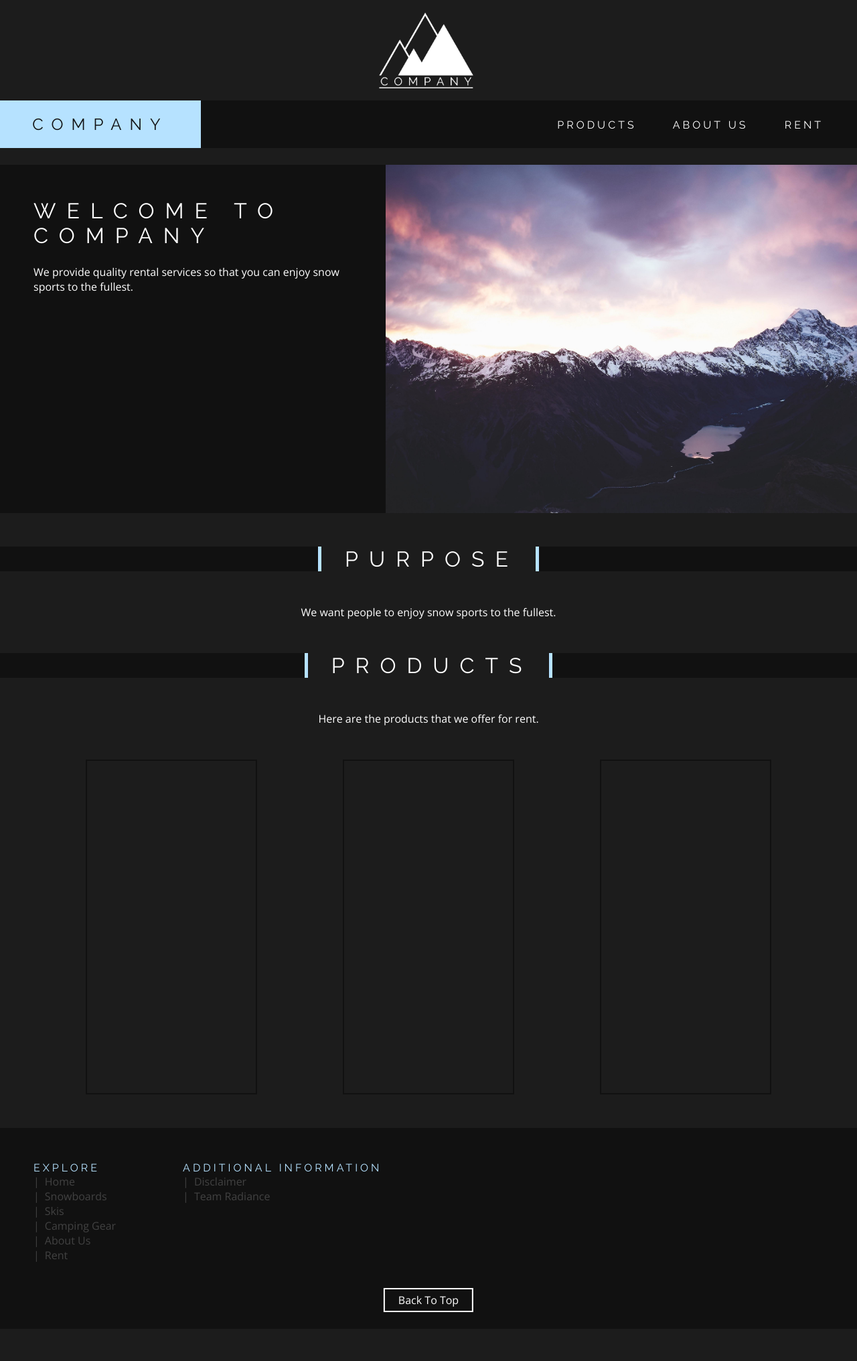
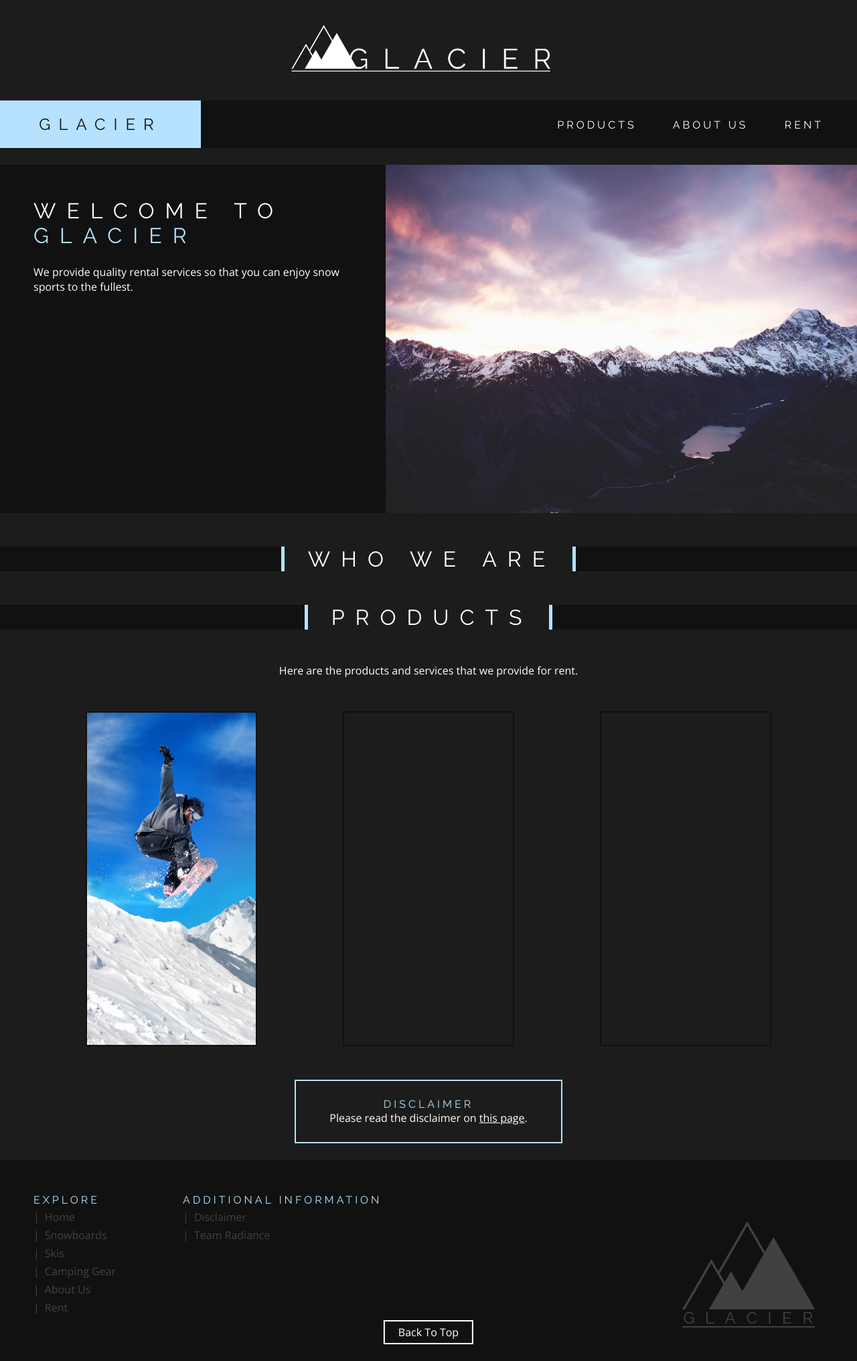
Before and after one commit to ZeeHatcher/COS10011, a PHP site: page / in a window 1280 px wide. Shown: the whole page at 67% size. Before the commit the page ends 1959 px from the top, so only its background shows below. Run offline with PHP 8.4, Linux system fonts and the light colour scheme.

Commit message:
additional work on header,footer,nav; added disclaimer.html

```diff
--- a/assign1/index.html
+++ b/assign1/index.html
@@ -4,7 +4,7 @@
   <meta charset="UTF-8">
   <meta name="viewport" content="width=device-width, initial-scale=1.0">
   <meta http-equiv="X-UA-Compatible" content="ie=edge">
-  <title>C O M P A N Y</title>
+  <title>G L A C I E R | Home</title>
 
   <!-- Fonts -->
   <link href="https://fonts.googleapis.com/css?family=Open+Sans:300,700" rel="stylesheet">
@@ -15,34 +15,38 @@
 </head>
 <body>
   <header class="header">
-    <img class="header__logo" src="images/company_logo.png" alt="Company Logo">
+    <a href="index.html">
+      <img class="header__logo" src="images/company_logo_large.png" alt="Company Logo">
+    </a>
   </header>
 
   <nav class="navbar">
     <a class="navbar__logo" href="index.html">
-      <h2>COMPANY</h2>
+      <h2>GLACIER</h2>
     </a>
 
     <ul class="navbar__links">
       <li class="navbar__link navbar__link--dropdown">
-        <h3>Products</h3>
+        <h3 class="navbar__dropdown-title">Products</h3>
         <ul class="navbar__dropdown">
-          <li class="navbar__dropdown-link navbar__link--on-hover"><a href=""><h3>Snowboards</h3></a></li>
-          <li class="navbar__dropdown-link navbar__link--on-hover"><a href=""><h3>Skis</h3></a></li>
-          <li class="navbar__dropdown-link navbar__link--on-hover"><a href=""><h3>Camping Gear</h3></a></li>
+          <li class="navbar__dropdown-link"><a href=""><h3 class="navbar__link--on-hover">Snowboards</h3></a></li>
+          <li class="navbar__dropdown-link"><a href=""><h3 class="navbar__link--on-hover">Skis</h3></a></li>
+          <li class="navbar__dropdown-link"><a href=""><h3 class="navbar__link--on-hover">Camping Gear</h3></a></li>
         </ul>
       </li>
-      <li class="navbar__link navbar__link--on-hover"><a href=""><h3>About Us</h3></a></li>
-      <li class="navbar__link navbar__link--on-hover"><a href=""><h3>Rent</h3></a></li>
+      <li class="navbar__link"><a href=""><h3 class="navbar__link--on-hover">About Us</h3></a></li>
+      <li class="navbar__link"><a href=""><h3 class="navbar__link--on-hover">Rent</h3></a></li>
     </ul>
   </nav>
 
   <main>
     <section class="hero">
       <div class="hero__textbox">
-        <h1 class="hero__title">Welcome to COMPANY</h1>
+        <h1 class="hero__title">Welcome to <span class="text-accent">GLACIER</span></h1>
 
-        <p class="hero__desc">We provide quality rental services so that you can enjoy snow sports to the fullest.</p>
+        <p class="hero__desc">
+          We provide quality rental services so that you can enjoy snow sports to the fullest.
+        </p>
       </div>
 
       <img class="hero__img" src="images/snow_mountain1.jpg" alt="Snow Mountain"> <!-- https://pixnio.com/nature-landscapes/peaks/snow-mountain-sunset-sky-landscape-dawn-winter-nature-glacier# -->
@@ -50,10 +54,12 @@
 
     <section>
       <div class="seperator">
-        <h1 class="seperator__title">Purpose</h1>
+        <h1 class="seperator__title">Who We Are</h1>
       </div>
 
-      <p class="info">We want people to enjoy snow sports to the fullest.</p>
+      <p class="info">
+
+      </p>
     </section>
 
     <section>
@@ -61,23 +67,31 @@
         <h1 class="seperator__title">Products</h1>
       </div>
 
-      <p class="info">Here are the products that we offer for rent.</p>
+      <p class="info">
+        Here are the products and services that we provide for rent.
+      </p>
 
       <div class="cards">
-        <a href="#" class="card">
+        <a href="#" class="card card--bg-snowboard">
           <h1 class="card__title">Snow<br>boards</h1>
         </a>
 
-        <a href="#" class="card">
+        <a href="#" class="card card--bg-ski">
           <h1 class="card__title">Skis</h1>
         </a>
 
-        <a href="#" class="card">
+        <a href="#" class="card card--bg-camp">
           <h1 class="card__title">Camping</h1>
         </a>
       </div>
     </section>
   </main>
+
+  <section class="disclaimer">
+    <h3 class="disclaimer__title">Disclaimer</h3>
+
+    <p class="disclaimer__desc">Please read the disclaimer on <a href="disclaimer.html"><span class="link-underline">this page</span></a>.</p>
+  </section>
 
   <footer class="footer">
     <section class="footer__column">
@@ -102,9 +116,13 @@
       </ul>
     </section>
 
-    <a href="#" class="btn-backtotop">
+    <a href="#" class="btn footer__btn is-pos-x-center">
       Back To Top
     </a>
+
+    <figure>
+      <img class="footer__logo" src="images/company_logo_small.png" alt="Glacier Logo">
+    </figure>
   </footer>
 </body>
 </html>
--- a/assign1/style.css
+++ b/assign1/style.css
@@ -6,6 +6,35 @@
 #b6e2ff
 */
 
+/* **************************************************
+    Utility CSS
+   ************************************************** */
+.is-pos-x-center {
+  position: absolute;
+  left: 50%;
+  transform: translate(-50%, 0);
+}
+
+.is-pos-y-center {
+  position: absolute;
+  top: 50%;
+  transform: translate(0, -50%);
+}
+
+.is-pos-x-y-center {
+  position: absolute;
+  top: 50%;
+  left: 50%;
+  transform: translate(-50%, -50%);
+}
+
+.text-accent {
+  color: #b6e2ff;
+}
+
+/* **************************************************
+    Global CSS
+   ************************************************** */
 * {
   box-sizing: border-box;
   margin: 0;
@@ -53,18 +82,32 @@ section {
   margin: 50px 0;
 }
 
-.header {
-  height: 150px;
-  position: relative;
-  width: 100%;
+/* **************************************************
+    Header, Navbar, Footer, Disclaimer CSS
+   ************************************************** */
+.disclaimer {
+  border: solid 2px #b6e2ff;
+  padding: 25px;
+  text-align: center;
+  margin: 25px auto;
+  width: 400px;
 }
 
-.header__logo {
-  height: 75%;
-  left: 50%;
-  position: absolute;
-  top: 50%;
-  transform: translate(-50%, -50%);
+.disclaimer--long {
+  width: 70%;
+  margin-top: 150px;
+}
+
+.disclaimer__title {
+  color: #b6e2ff;
+}
+
+.disclaimer__p {
+  margin-top: 25px;
+}
+
+.disclaimer__btn {
+  /* bottom: 50px; */
 }
 
 .footer {
@@ -86,6 +129,7 @@ section {
 .footer__link {
  opacity: 0.2;
  transition: 0.2s opacity;
+ margin-top: 5px;
 }
 
 .footer__bullet::before {
@@ -95,6 +139,31 @@ section {
 
 .footer__link:hover {
  opacity: 0.6;
+}
+
+.footer__btn {
+  bottom: 25px;
+}
+
+.footer__logo {
+  position: absolute;
+  right: 50px;
+  bottom: 50px;
+  opacity: 0.2;
+}
+
+.header {
+ height: 150px;
+ position: relative;
+ width: 100%;
+}
+
+.header__logo {
+ height: 50%;
+ left: 50%;
+ position: absolute;
+ top: 50%;
+ transform: translate(-50%, -50%);
 }
 
 .navbar {
@@ -137,6 +206,10 @@ section {
  border-bottom: solid 2px #b6e2ff;
 }
 
+.navbar__dropdown-title {
+  transition: 0.2s;
+}
+
 .navbar__dropdown-link {
  margin: 25px;
 }
@@ -145,12 +218,85 @@ section {
  display: block;
 }
 
+.navbar__link--dropdown:hover .navbar__dropdown-title {
+  color: #b6e2ff;
+}
+
 .navbar__link--on-hover {
  transition: 0.2s;
 }
 
 .navbar__link--on-hover:hover {
  color: #b6e3ff;
+}
+
+/* **************************************************
+    Others
+   ************************************************** */
+
+.btn {
+  border: solid 2px #ffffff;
+  color: #ffffff;
+  display: block;
+  padding: 5px 20px;
+  transition: 0.2s;
+}
+
+.btn:hover {
+  background-color: #ffffff;
+  color: #111111;
+}
+
+.card {
+  display: block;
+  border: solid 2px #111111;
+  width: 20%;
+  height: 500px;
+  position: relative;
+  text-align: center;
+  transition: 0.2s;
+}
+
+.card--bg-snowboard {
+  background-image: url("images/snowboard1.jpg");
+  background-size: cover;
+  background-position: 20%;
+}
+
+.card--bg-ski {
+  background-image: url();
+}
+
+.card--bg-camp {
+  background-image: url();
+}
+
+[class*="card--bg"] {
+  background-repeat: no-repeat;
+}
+
+.card__title {
+  opacity: 0;
+  left: 50%;
+  position: absolute;
+  top: 50%;
+  transform: translate(-50%, -50%);
+  transition: 0.2s;
+}
+
+[class*="card--bg"]:hover {
+  background-color: #111111;
+  background-image: none;
+}
+
+.card:hover .card__title {
+  opacity: 0.9;
+}
+
+.cards {
+  display: flex;
+  justify-content: space-evenly;
+  margin: 50px 0;
 }
 
 .hero {
@@ -177,6 +323,20 @@ section {
   margin-top: 25px;
 }
 
+.info {
+  text-align: center;
+  margin: 50px;
+}
+
+.link-underline {
+  text-decoration: underline;
+  transition: 0.2s;
+}
+
+.link-underline:hover {
+  color: #b6e2ff;
+}
+
 .seperator {
   background-color: #111111;
   text-align: center;
@@ -191,58 +351,3 @@ section {
   padding-right: 25px;
   text-align: center;
 }
-
-.cards {
-  display: flex;
-  justify-content: space-evenly;
-  margin: 50px 0;
-}
-
-.card {
-  display: block;
-  border: solid 2px #111111;
-  width: 20%;
-  height: 500px;
-  position: relative;
-  text-align: center;
-  transition: 0.2s;
-}
-
-.card__title {
-  opacity: 0;
-  left: 50%;
-  position: absolute;
-  top: 50%;
-  transform: translate(-50%, -50%);
-  transition: 0.2s;
-}
-
-.card:hover {
-  background-color: #111111;
-}
-
-.card:hover .card__title {
-  opacity: 0.9;
-}
-
-.btn-backtotop {
-  border: solid 2px #ffffff;
-  bottom: 25px;
-  color: #ffffff;
-  display: block;
-  left: 50%;
-  padding: 5px 20px;
-  position: absolute;
-  transform: translate(-50%, 0);
-  transition: 0.2s;
-}
-
-.btn-backtotop:hover {
-  background-color: #ffffff;
-  color: #111111;
-}
-
-.info {
-  text-align: center;
-  margin: 50px;
-}
```
Also changed, not shown: assign1/disclaimer.html (added, +39 -0 lines), assign1/images/company_logo.png (deleted), assign1/images/company_logo_large.png (added), assign1/images/company_logo_small.png (added), assign1/images/snowboard1.jpg, assign1/product1.html (added). Lines whose indentation alone changed are shown as unchanged.
